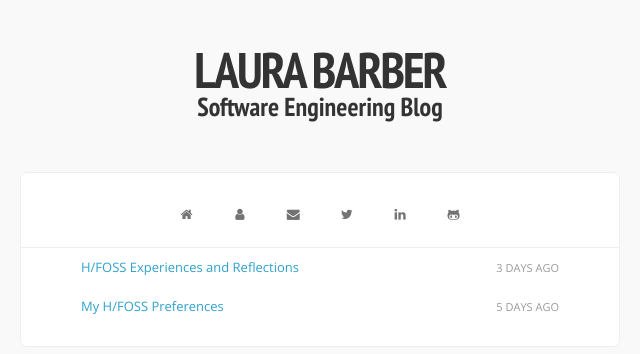
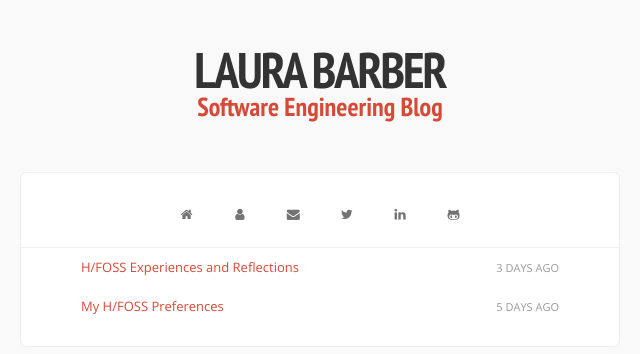
Before and after one commit to Lixxia/lixxia.github.io, a Jekyll site: the page built from index.html, in a window 1280 px wide. Shown: the top 354 px of the page, without its empty margins (320-960 px from the left). Built offline with Jekyll 4.4.1, drawn with Linux system fonts in a browser that asks for light colours; nearby versions of some CDN libraries; Markdown is read by kramdown in place of the engine named in the settings; comment, search, counter and statistics services are not loaded.

Commit message:
color changes

```diff
--- a/stylesheets/style.css
+++ b/stylesheets/style.css
@@ -140,7 +140,8 @@ h1, h2, h3, h4, h5, strong, b {
   font-weight: 600;
   outline: 0px none;
   line-height: 50px;
-  color: #333;
+  /*color: #333;*/
+  color: #d64937;
 }
 
 html, body {
@@ -300,7 +301,7 @@ footer {
 
 a, .as-link {
   text-decoration: none;
-  color: #2EA2CC;
+  color: #d64937;
   line-height: 1.4em;
   display: inline-block;
   vertical-align: baseline;
```
